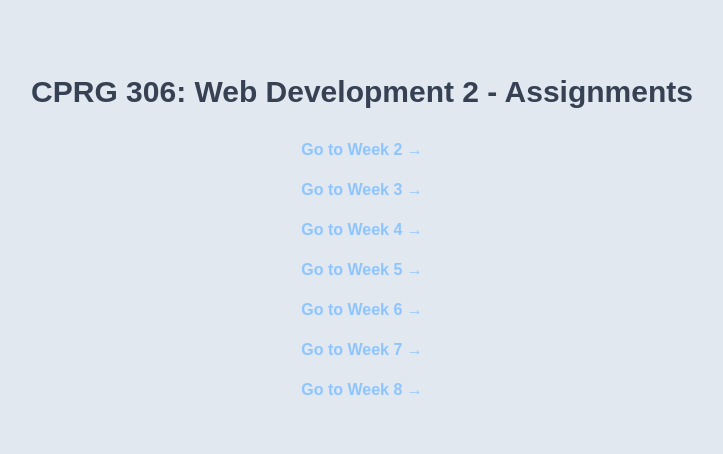
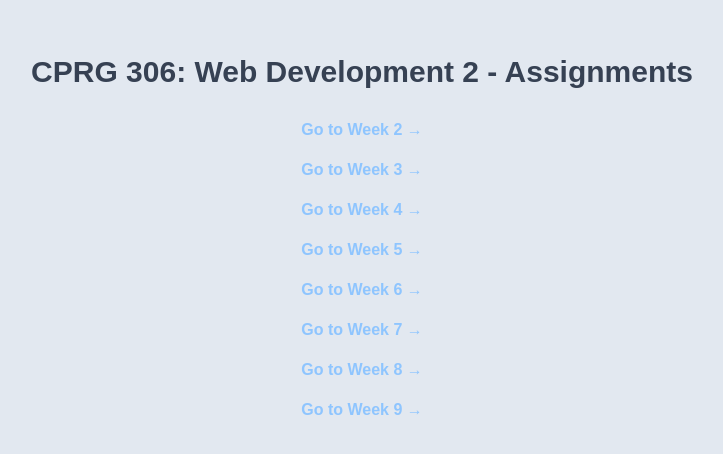
Before and after one commit to louielynmata/cprg306-assignments, a Next.js app: page / in a window 1280 px wide. Shown: the part 164-618 px from the top of the page, without its empty margins (278-1001 px from the left). Built offline with nearby package versions, Linux system fonts and the light colour scheme.

Commit message:
Updated app/page.js and the package files changes from the firebase installation

```diff
--- a/app/page.js
+++ b/app/page.js
@@ -44,6 +44,11 @@ export default function RootPage() {
                 Go to Week 8 →
               </Link>
             </li>
+            <li>
+              <Link className={linkStyling} href="/week-9">
+                Go to Week 9 →
+              </Link>
+            </li>
           </ul>
         </nav>
       </header>
--- a/package.json
+++ b/package.json
@@ -10,6 +10,8 @@
     "format": "prettier --write 'app/**/*.{js,jsx,ts,tsx,css,html}’"
   },
   "dependencies": {
+    "encoding": "^0.1.13",
+    "firebase": "^12.5.0",
     "next": "^15.5.3",
     "react": "^19.1.0",
     "react-dom": "^19.1.0"
```
Also changed, not shown: 1 other file (tests, documents, lock files or other folders).
